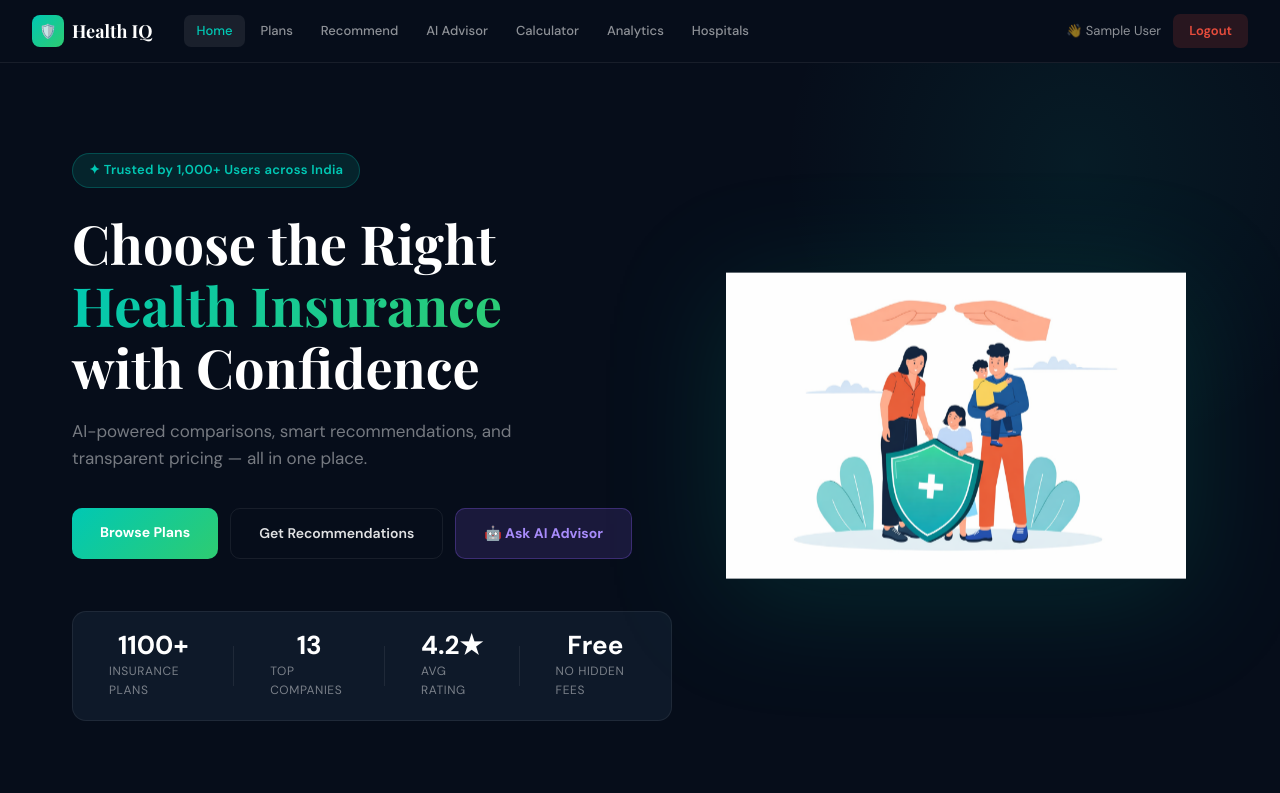
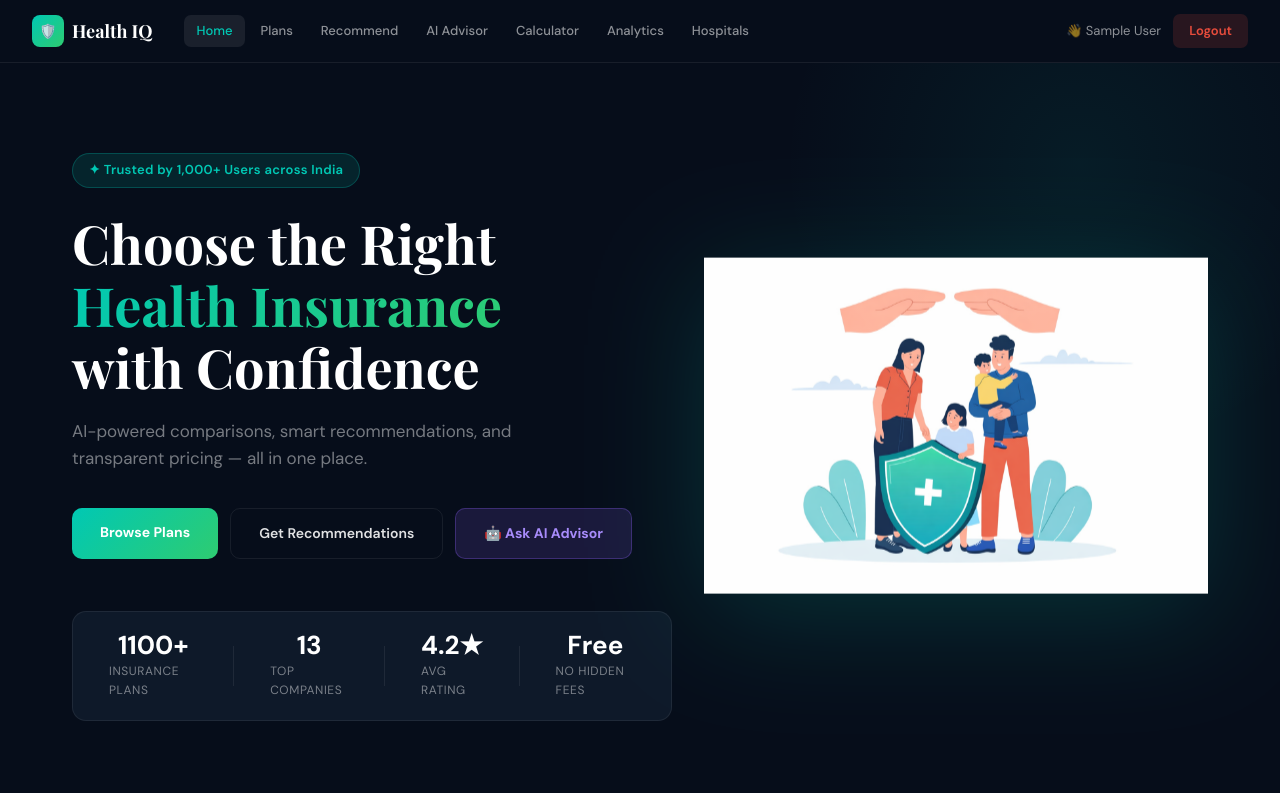
Before and after one commit to nayaksubhamprasad8-ux/HEALTH---IQ, a Flask app: page /home in a window 1280 px wide. Shown: the top 793 px of the page. Run offline with Flask 3, Linux system fonts and the light colour scheme; the visitor is signed in with stand-in values (Sample User, id 1).

Commit message:
Fix HTML structure and update styles in index.html

```diff
--- a/Health IQ/templates/index.html
+++ b/Health IQ/templates/index.html
@@ -29,9 +29,11 @@
       }
       .hero-illustration {
         width: 100%;
-        max-width: 460px;
+        max-width: 520px;
         height: auto;
-        filter: drop-shadow(0 20px 60px rgba(0, 200, 160, 0.15));
+        background: transparent;
+        mix-blend-mode: screen;
+        filter: drop-shadow(0 20px 60px rgba(0, 200, 160, 0.2));
         animation: heroFloat 4s ease-in-out infinite;
       }
       @keyframes heroFloat {
```
